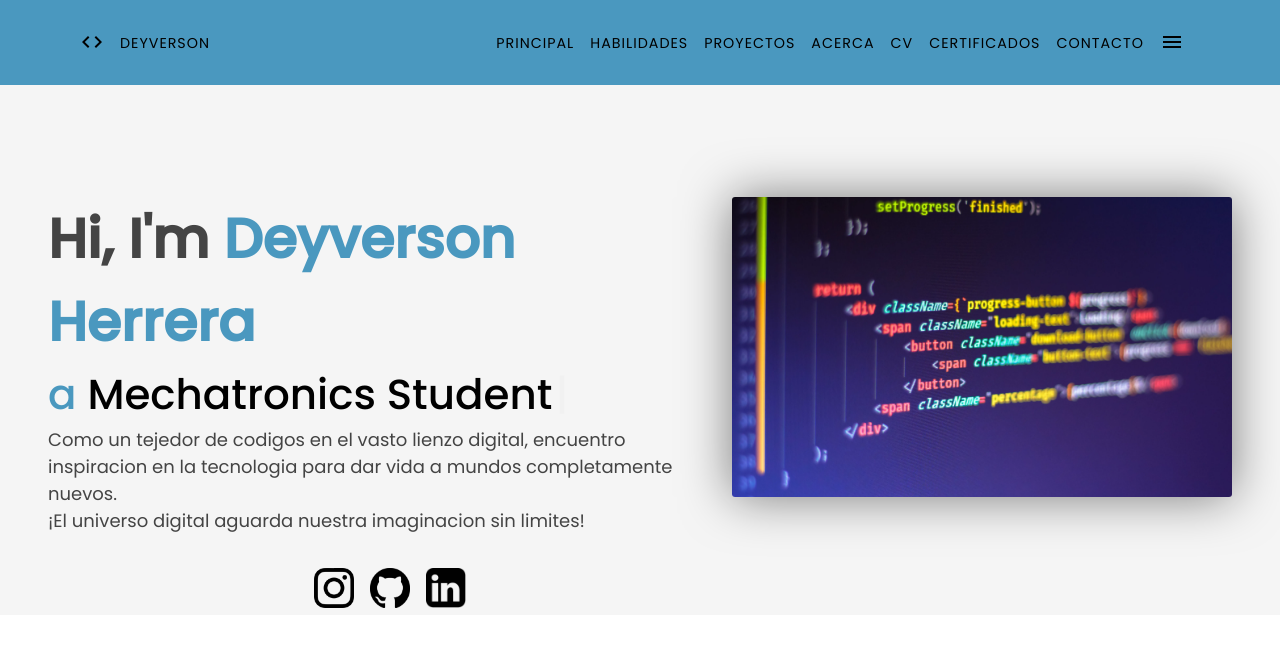
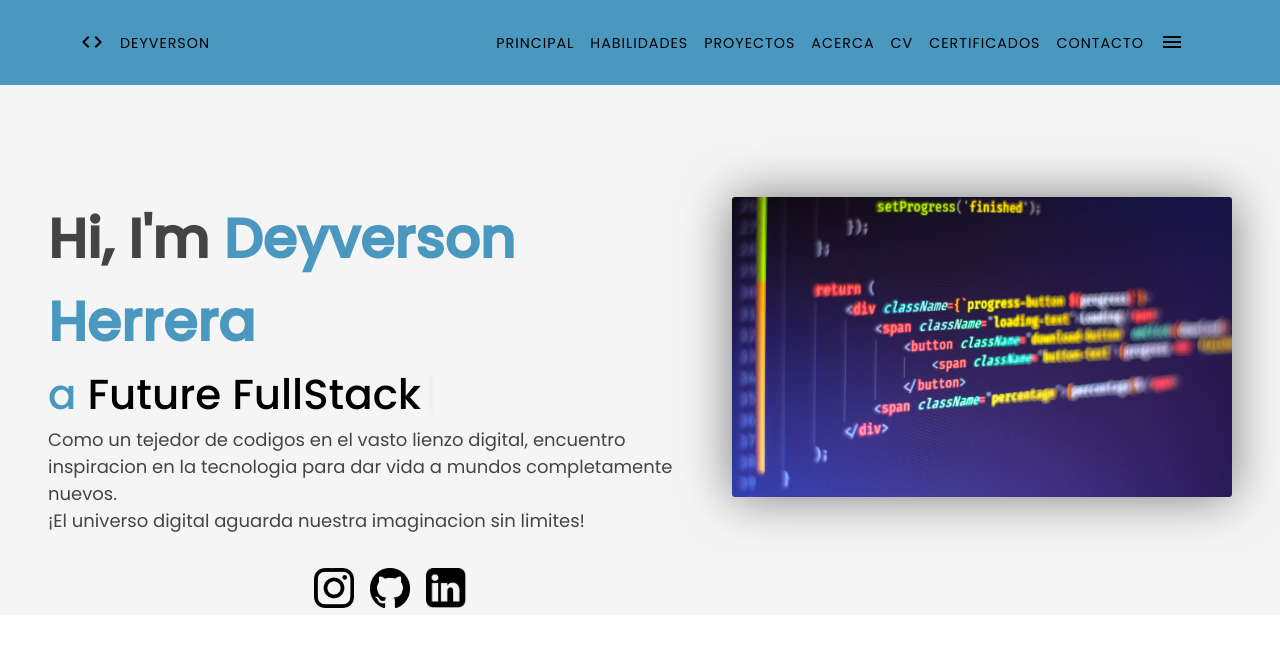
Before and after one commit to Deyverson1/portfolio-deyverson, a React (Create React App) app: page /Hero in a window 1280 px wide. Shown: the top 646 px of the page. Built offline with nearby package versions, Linux system fonts and the light colour scheme.

Commit message:
Problems resolved

```diff
--- a/src/components/Contact/index.js
+++ b/src/components/Contact/index.js
@@ -40,7 +40,7 @@ const FormSignUp = () => {
 
     if (isNameValid && isEmailValid && isMessageValid) {
       try {
-        const response = await fetch('https://formsubmit.co/ragvalhalla78@gmail.com', {
+        const response = await fetch('https://formsubmit.co/deyversongp@gmail.com', {
           method: 'POST',
           headers: {
             'Content-Type': 'application/json',
@@ -51,7 +51,6 @@ const FormSignUp = () => {
             message: message,
           }),
         });
-
         if (response.ok) {
           console.log('Datos enviados correctamente');
           setName('');
--- a/src/components/Footer/footer.css
+++ b/src/components/Footer/footer.css
@@ -30,6 +30,7 @@
   font-weight: 500;
   text-transform: uppercase;
   padding-left: .5rem;
+  padding-top: .13rem;
 }
 .sectionEnlaces {
   flex-direction: column;
--- a/src/components/Hero/Hero.js
+++ b/src/components/Hero/Hero.js
@@ -30,7 +30,7 @@ function Hero() {
                 <header>
                     <h1 className='nameHero'>{t('Identidad')} <span className='span'  style={{ color: color }}>Deyverson Herrera</span></h1>
                 </header>
-                <h2 className='profesion'><span className='span' style={{ color: color }}>{t('Conector')}</span> <Typewriter words={['Profesional Coder', 'Mechatronics Student', 'Future FullStack', 'Frontend Developer',]}
+                <h2 className='profesion'><span className='span' style={{ color: color }}>{t('Conector')}</span> <Typewriter words={['Mechatronics Student', 'Future FullStack', 'Frontend Developer',]}
                     loop={3}
                     cursor
                     cursorStyle='|'
--- a/src/components/Proyectos/Project.js
+++ b/src/components/Proyectos/Project.js
@@ -44,7 +44,7 @@ export default function CardMain() {
     },
     {
       title: 'Dropi Replic',
-      image: '/img/dropi.jpg',
+      image: 'https://dropi.co/wp-content/uploads/2023/05/favicon-300x300.png',
       description: t('ProjectsDescription5'),
       repoLink: 'https://github.com/Deyverson1/dropi-replic',
       visitLink: 'https://dropi-replic.vercel.app/'
--- a/src/components/Proyectos/Projets.jsx
+++ b/src/components/Proyectos/Projets.jsx
@@ -13,7 +13,6 @@ function Projects(){
             </header>
             <main className="divContent">
                 <CardMain/>
-
             </main>
         </section>
     )
```
